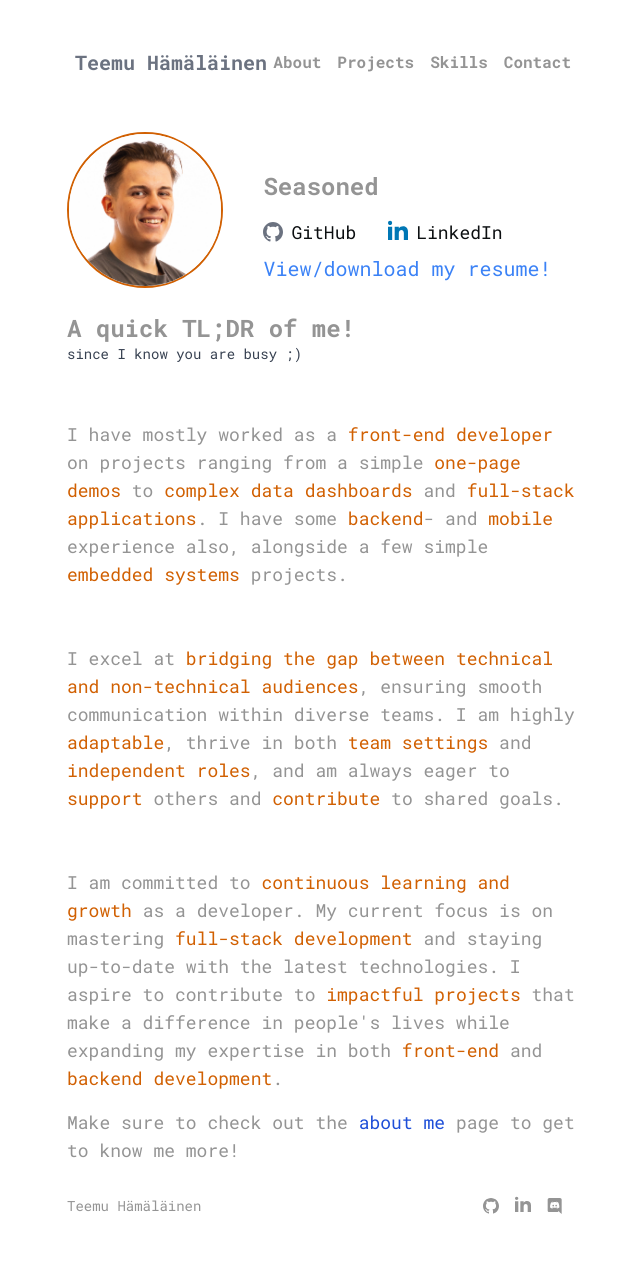
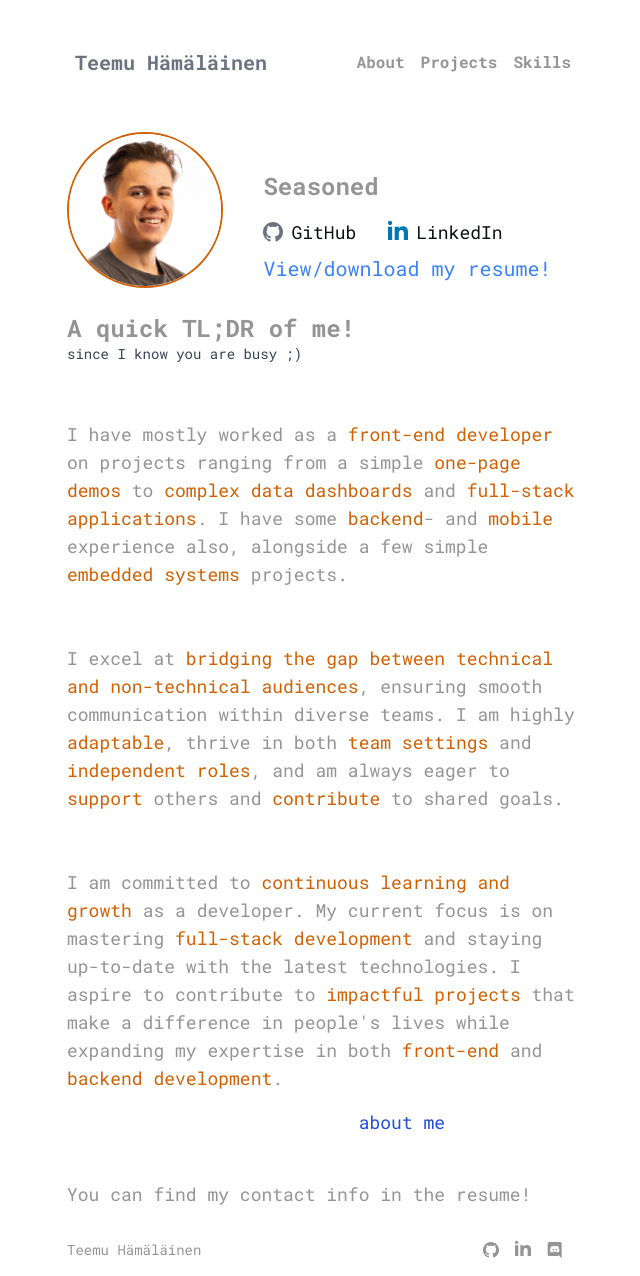
Before and after one commit to temevh/minimalisticPort, a Next.js app: page / in a window 1280 px wide. Shown: the whole page, without its empty margins (317-957 px from the left). Before the commit the page ends 1232 px from the top, so only its background shows below. Built offline with nearby package versions, Linux system fonts and the light colour scheme.

Commit message:
removed contact

```diff
--- a/src/app/components/Navbar.js
+++ b/src/app/components/Navbar.js
@@ -40,7 +40,6 @@ const Navbar = () => {
           </button>
         </div>
 
-        {/* Desktop Links */}
         <div className="hidden lg:flex space-x-4 text-white">
           <a
             href="/about"
@@ -61,12 +60,14 @@ const Navbar = () => {
           >
             Skills
           </a>
+          {/*
           <a
             href="/contact"
             className="hover:text-accentOrange text-graytext font-bold"
           >
             Contact
           </a>
+          */}
         </div>
       </div>
 
@@ -105,19 +106,8 @@ const Navbar = () => {
           >
             Projects
           </a>
-          <a
-            href="/contact"
-            className="text-white text-xl"
-            onClick={toggleMenu}
-          >
-            Contact
-          </a>
-          <a
-            href="/contact"
-            className="text-white text-xl"
-            onClick={toggleMenu}
-          >
-            Features
+          <a href="/skills" className="text-white text-xl" onClick={toggleMenu}>
+            Skills
           </a>
         </div>
       </div>
--- a/src/app/contact/page.jsx
+++ b/src/app/contact/page.jsx
@@ -1,13 +1,13 @@
 const ContactPage = () => {
   return (
     <div>
-      <p className="text-3xl font-bold">Get in touch✉</p>
+      <p className="text-3xl font-bold">Get in touch 📞</p>
       <div className="flex flex-col gap-4 mt-6">
         <p className="text-xl text-white">
-          <span className=" text-graytext">Email:</span>temehama@gmail.com
+          <span className=" text-graytext">Email: </span>temehama@gmail.com
         </p>
         <p className="text-xl text-white">
-          <span className=" text-graytext">Phone number:</span>044-3459658
+          <span className=" text-graytext">Phone number: </span>044-3459658
         </p>
       </div>
     </div>
--- a/src/app/layout.js
+++ b/src/app/layout.js
@@ -1,7 +1,6 @@
 import "./globals.css";
 import Navbar from "./components/Navbar";
 import Footer from "./components/Footer";
-//https://www.conordewey.com/
 
 import { Roboto_Mono } from "next/font/google";
 
--- a/src/app/page.js
+++ b/src/app/page.js
@@ -58,7 +58,7 @@ export default function Home() {
       <p className="text-sm text-gray-700">since I know you are busy ;)</p>
       <div className="mt-4 flex flex-col gap-4" id="tldrdiv">
         <TLDR />
-        <p className="text-graytext text-lg">
+        <p className="text-white text-lg">
           Make sure to check out the
           <span className="text-blue-700">
             <a href="/about" target="_self" rel="noopener noreferrer">
@@ -68,6 +68,9 @@ export default function Home() {
           </span>{" "}
           page to get to know me more!
         </p>
+        <p className="text-lg text-graytext">
+          You can find my contact info in the resume!
+        </p>
       </div>
     </div>
   );
```
